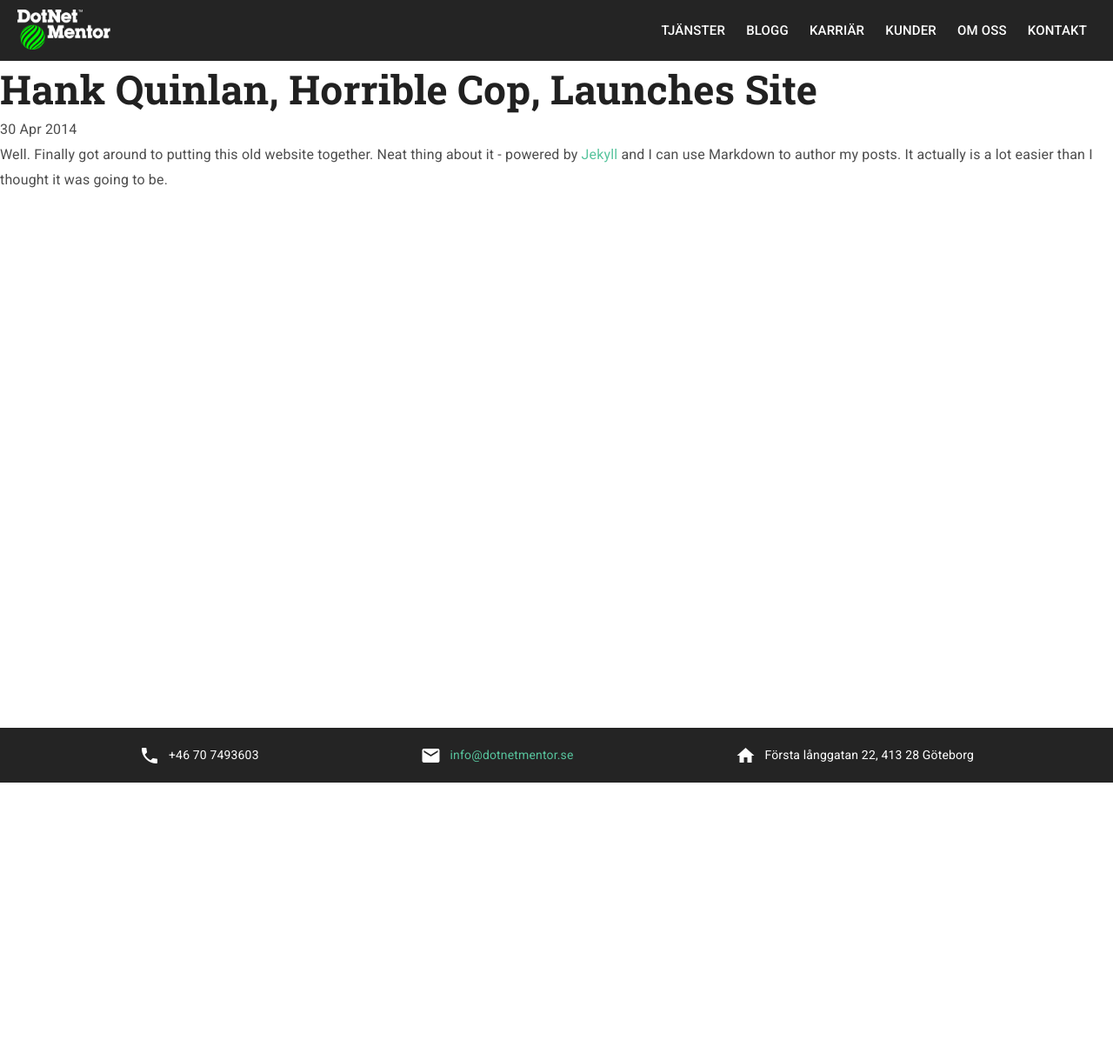
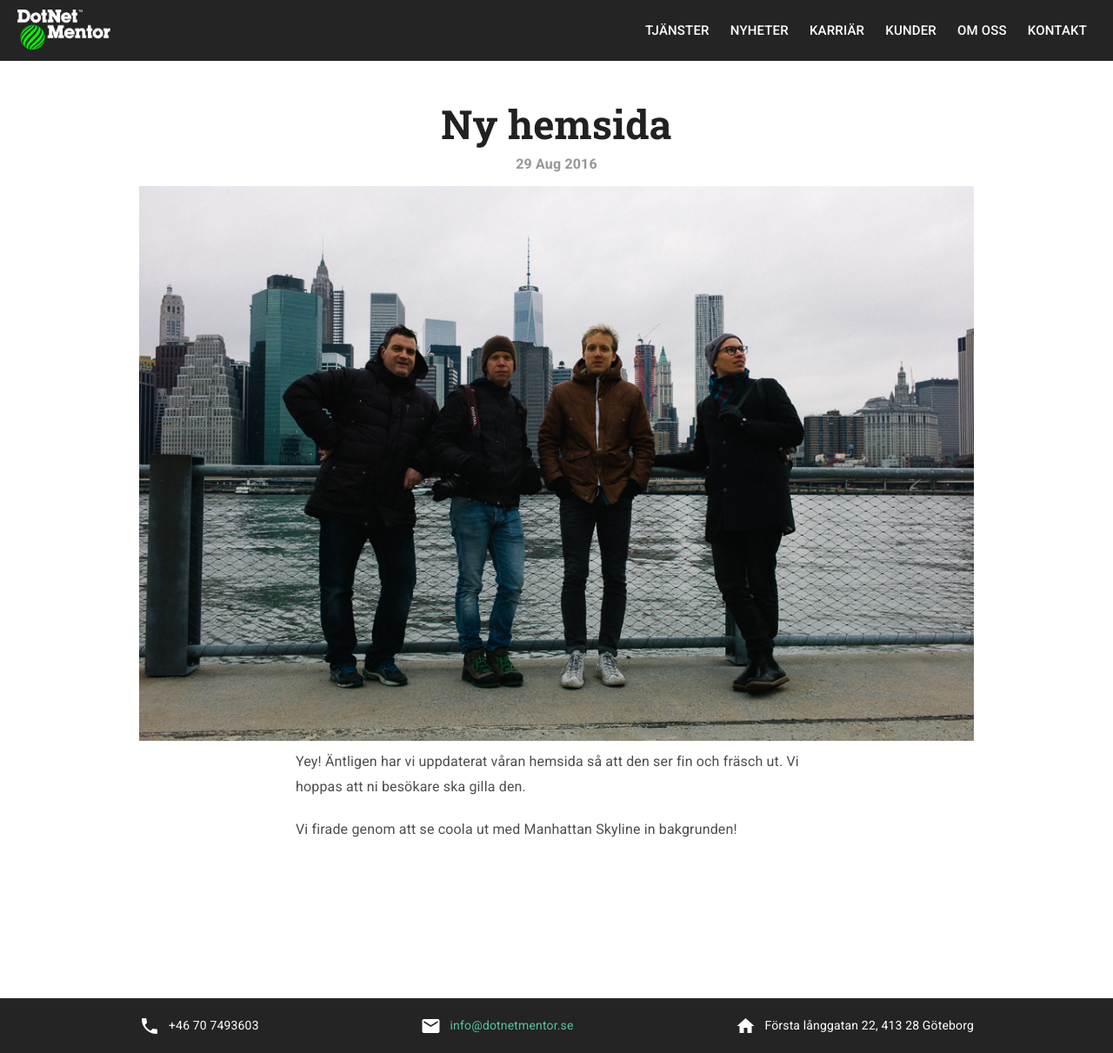
Before and after one commit to dotnetmentor/dotnetmentor-website, a Jekyll site: the page built from _posts/2016-08-25-ny-hemsida.md, in a window 1280 px wide. Shown: the whole page at 87% size. Built offline with Jekyll 4.4.1, drawn with Linux system fonts in a browser that asks for light colours; before the commit the page ends 900 px from its top, so only the background shows below that.

Commit message:
implemented blog/news page

```diff
--- a/Gemfile
+++ b/Gemfile
@@ -1,2 +1,3 @@
 source 'https://rubygems.org'
 gem 'github-pages', group: :jekyll_plugins
+gem 'jekyll-paginate'
--- a/_config.yml
+++ b/_config.yml
@@ -1,6 +1,8 @@
 name: Dotnet Mentor
 repository: dotnetmentor/dotnetmentor.github.io
 markdown: kramdown
-gems: ['jekyll-github-metadata']
+gems: ['jekyll-github-metadata', 'jekyll-paginate']
 host: 0.0.0.0
-permalink: /blog/:year/:month/:day/:title
+permalink: /news/:year/:month/:day/:title
+paginate: 5
+paginate_path: "/news/page:num/"
--- a/_layouts/default.html
+++ b/_layouts/default.html
@@ -25,7 +25,7 @@
         <nav>
             <ul>
                 <li><a href="/services">Tjänster</a></li>
-                <li><a href="/blog">Blogg</a></li>
+                <li><a href="/news">Nyheter</a></li>
                 <li><a href="/career">Karriär</a></li>
                 <li><a href="/clients">Kunder</a></li>
                 <li><a href="/about">Om oss</a></li>
--- a/_layouts/post.html
+++ b/_layouts/post.html
@@ -1,9 +1,12 @@
 ---
 layout: default
 ---
-<h1>{{ page.title }}</h1>
-<p class="meta">{{ page.date | date_to_string }}</p>
-
-<div class="post">
-  {{ content }}
+<div class="content">
+    <article>
+        <h2>{{ page.title }}</h2>
+        <time class="meta">{{ page.date | date_to_string }}</time>
+        <div class="post">
+            {{ content }}
+        </div>
+    </article>
 </div>
--- a/_posts/2016-08-25-ny-hemsida.md
+++ b/_posts/2016-08-25-ny-hemsida.md
@@ -1,7 +1,14 @@
 ---
 layout: post
-title: "Hank Quinlan, Horrible Cop, Launches Site"
-date: 2014-04-30
+title: "Ny hemsida"
+date: 2016-08-29
 ---
 
-Well. Finally got around to putting this old website together. Neat thing about it - powered by [Jekyll](http://jekyllrb.com) and I can use Markdown to author my posts. It actually is a lot easier than I thought it was going to be.
+<div class="full-image">
+<img src="/assets/bg.jpg" alt="fin sss" />
+</div>
+
+Yey! Äntligen har vi uppdaterat våran hemsida så att den ser fin och fräsch ut.
+Vi hoppas att ni besökare ska gilla den.
+
+Vi firade genom att se coola ut med Manhattan Skyline in bakgrunden!
--- a/index.html
+++ b/index.html
@@ -5,4 +5,4 @@
 <div class="blurb">
 	<h1>Hi there, I'm Hank Quinlan! lol</h1>
 	<p>I'm best known as the horrible cop from <em>A Touch of Evil</em> Don't trust me. <a href="/about">Read more about my life...</a></p>
-</div><!-- /.blurb -->
+</div>
--- a/site.css
+++ b/site.css
@@ -158,6 +158,7 @@
 a{
     text-decoration: none;
     color: rgb(87, 196, 157);
+    word-wrap: break-word;
 }
 
 /* Banner */
@@ -308,3 +309,91 @@
     border-bottom: 1px solid #aaa;
     outline: none;
 }
+
+/* Blog/news */
+article{
+    border-bottom: 1px solid #eee;
+    padding-bottom: 60px;
+    margin-bottom: 60px;
+}
+article:last-child{
+    border-bottom: none;
+}
+
+article .full-image img{
+    width: 100%;
+}
+
+article img{
+    max-width: 100%;
+}
+
+article h2, article .meta{
+    text-align: center;
+    width: 100%;
+    display: block;
+}
+
+article .meta{
+    margin-bottom: 10px;
+    font-weight: bold;
+    color: rgb(150, 150, 150);
+}
+
+article h2{
+    font-size: 4.6rem;
+    font-weight: 700;
+    font-family: 'Roboto Slab', serif;
+    color: rgba(0,0,0,0.87);
+    line-height: 6.5rem;
+    max-width: 620px;
+    margin: 0 auto;
+}
+@media screen and (max-width: 860px){
+    article h2 {
+        font-size: 2.7rem;
+        line-height: 3.6rem;
+        margin-top: 16px;
+    }
+}
+
+article h2 a{
+    color: rgba(0,0,0,0.87);
+}
+
+article .post .image{
+    margin-bottom: 20px;
+}
+
+article .post p {
+    max-width: 600px;
+    margin: 0 auto;
+    margin-bottom: 20px;
+}
+
+strong{
+    font-weight: bold;
+}
+em{
+    font-style: italic;
+}
+
+/*pagination*/
+.pagination{
+    display: flex;
+    flex-direction: row;
+    justify-content: center;
+}
+
+.pagination > *{
+    padding: 0 20px;
+}
+
+.pagination .disabled{
+    color:rgba(0,0,0,0.38);
+}
+
+.pagination i {
+    vertical-align: top;
+    margin-top: 2px;
+}
```
Also changed, not shown: _posts/2013-11-15-git-nforum.md (added, +13 -0 lines), _posts/2013-11-22-slide-for-git.md (added, +13 -0 lines), _posts/2014-01-12-valkommen-jonatan.md (added, +11 -0 lines), _posts/2014-03-14-valkommen-per.md (added, +11 -0 lines), _posts/2014-04-30-kristoffer-devsum.md (added, +15 -0 lines), blog/index.html (deleted, +0 -10 lines), news/index.html (added, +28 -0 lines).
